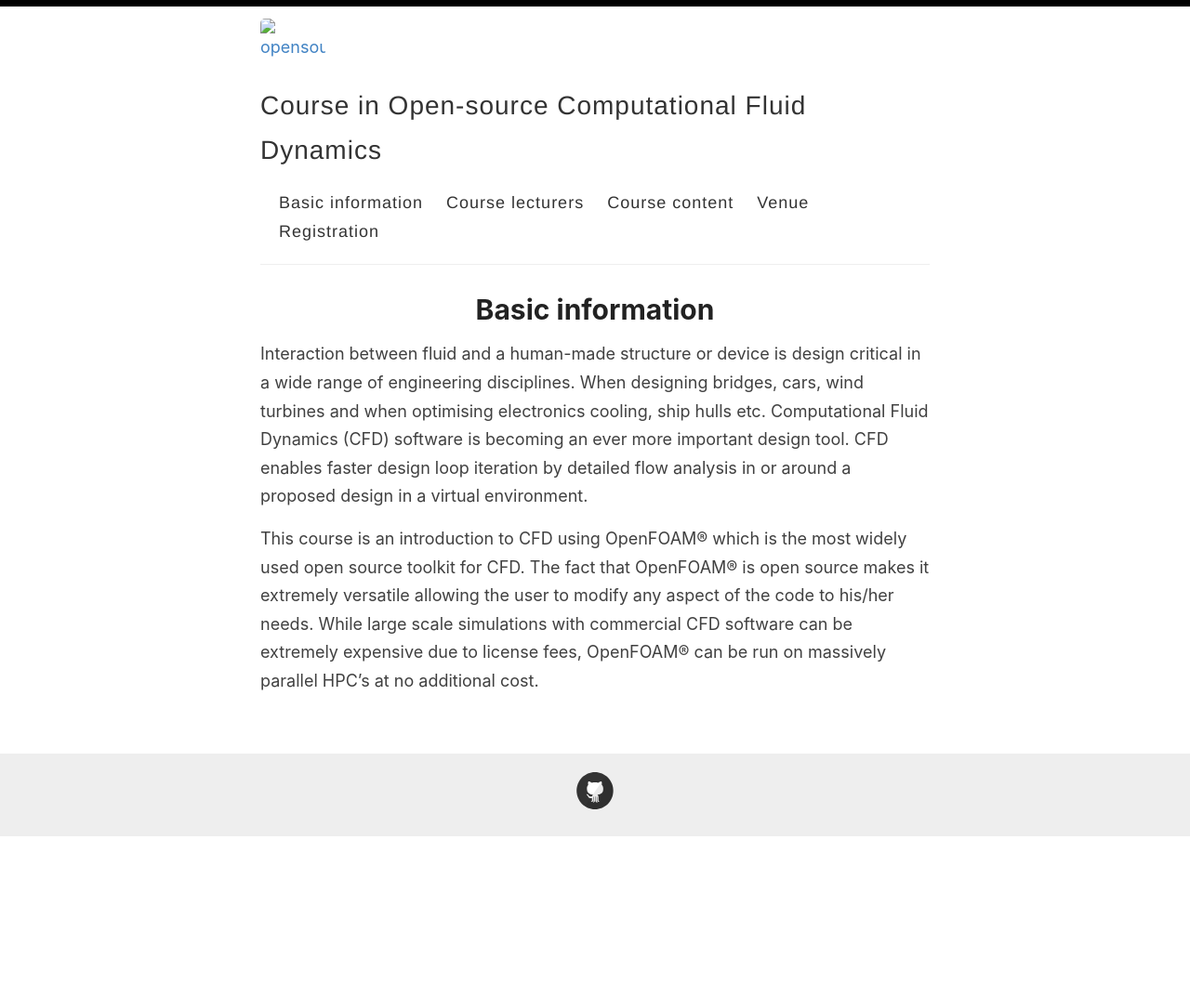
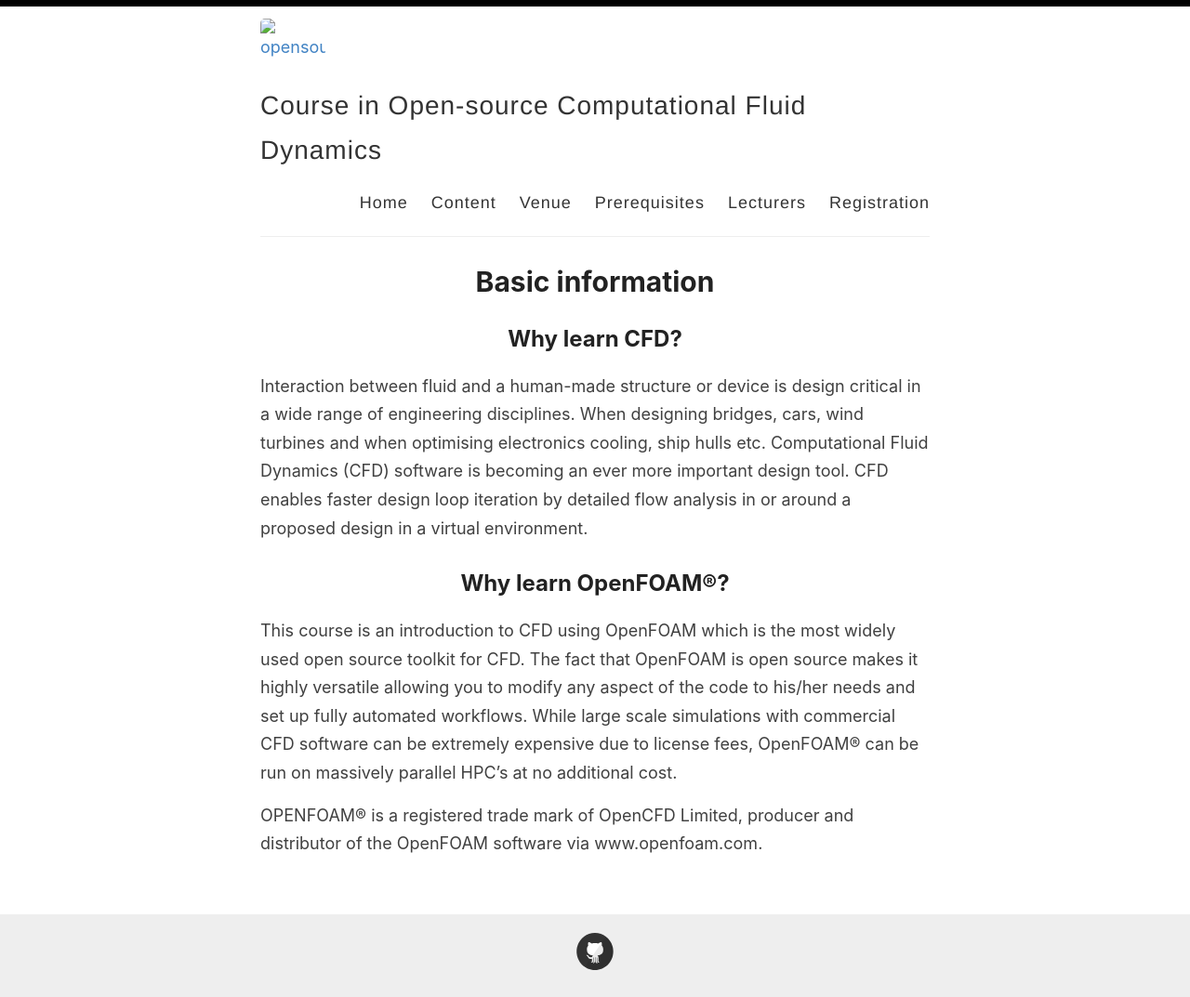
Before and after one commit to OpenSourceCFDCourse/opensourcecfdcourse.github.io, a Jekyll site: the page built from _pages/index.md, in a window 1280 px wide. Shown: the whole page at 93% size. Built offline with Jekyll 4.4.1, drawn with Linux system fonts in a browser that asks for light colours; the list of posts is cut into pages by our own code; before the commit the page ends 901 px from its top, so only the background shows below that.

Commit message:
Revert changes

```diff
--- a/_layouts/default.html
+++ b/_layouts/default.html
@@ -28,10 +28,11 @@
             </div>
 
             <nav>
-              <a href="{{ site.baseurl }}/">Basic information</a>
-              <a href="{{ site.baseurl }}/course-lecturers">Course lecturers</a>
-              <a href="{{ site.baseurl }}/course-content">Course content</a>
+              <a href="{{ site.baseurl }}/">Home</a>
+              <a href="{{ site.baseurl }}/course-content">Content</a>
               <a href="{{ site.baseurl }}/venue">Venue</a>
+              <a href="{{ site.baseurl }}/prerequisites">Prerequisites</a>
+              <a href="{{ site.baseurl }}/course-lecturers">Lecturers</a>
               <a href="{{ site.baseurl }}/registration">Registration</a>
             </nav>
           </header>
--- a/_pages/index.md
+++ b/_pages/index.md
@@ -3,7 +3,14 @@
 title: Basic information
 permalink: /
 ---
+## Why learn CFD?
 
 Interaction between fluid and a human-made structure or device is design critical in a wide range of engineering disciplines. When designing bridges, cars, wind turbines and when optimising electronics cooling, ship hulls etc. Computational Fluid Dynamics (CFD) software is becoming an ever more important design tool. CFD enables faster design loop iteration by detailed flow analysis in or around a proposed design in a virtual environment.
 
-This course is an introduction to CFD using OpenFOAM® which is the most widely used open source toolkit for CFD. The fact that OpenFOAM® is open source makes it extremely versatile allowing the user to modify any aspect of the code to his/her needs. While large scale simulations with commercial CFD software can be extremely expensive due to license fees, OpenFOAM® can be run on massively parallel HPC’s at no additional cost.
+## Why learn OpenFOAM®?
+
+This course is an introduction to CFD using OpenFOAM which is the most widely used open source toolkit for CFD. The fact that OpenFOAM is open source makes it highly versatile allowing you to modify any aspect of the code to his/her needs and set up fully automated workflows. While large scale simulations with commercial CFD software can be extremely expensive due to license fees, OpenFOAM® can be run on massively parallel HPC’s at no additional cost.
+
+
+
+OPENFOAM® is a registered trade mark of OpenCFD Limited, producer and distributor of the OpenFOAM software via www.openfoam.com.
```
Also changed, not shown: _pages/prerequisites.md (added, +10 -0 lines), _pages/registration.md (+0 -4 lines).
